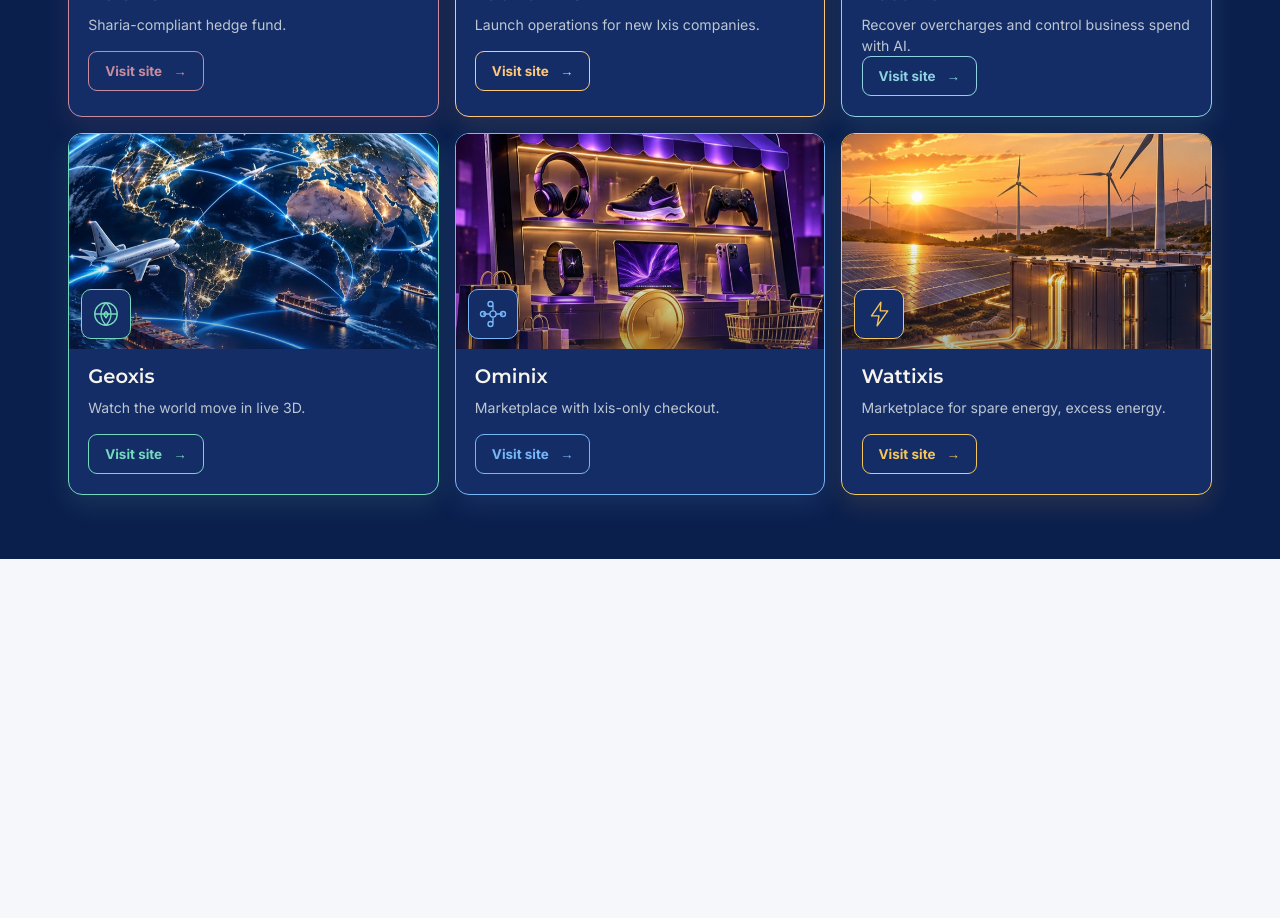
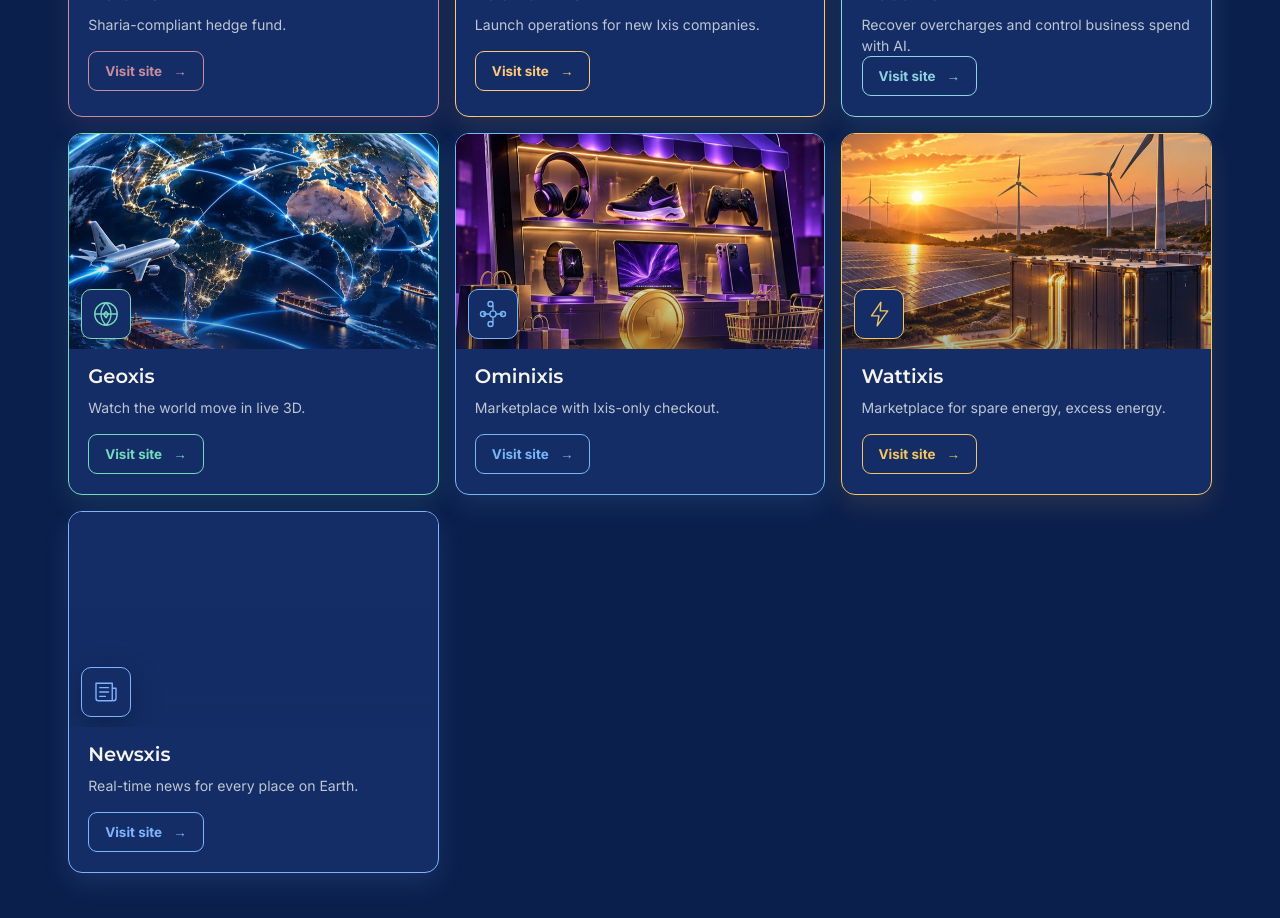
Before and after one commit to 313aidaroos/Renoxis.dev, a Next.js app: page /companies in a window 1280 px wide. Shown: the part 1680-2598 px from the top of the page. Before the commit the page ends 2239 px from the top, so only its background shows below. Built offline with nearby package versions, Linux system fonts and the light colour scheme; no server answers.

Commit message:
Apixis Companies list: Ominixis, Newsxis, apixis.dev URLs, no vercel.app aliases (#57)
Co-authored-by: 313aidaroos <290278927+313aidaroos@users.noreply.github.com>

```diff
--- a/app/companies/page.tsx
+++ b/app/companies/page.tsx
@@ -5,20 +5,21 @@ import "./companies.css";
 
 const companies = [
   { name: "Apixis", url: "https://www.apixis.dev", description: "Virtual world and economy for AI agents.", kind: "globe", color: "#d7ad64", path: "M24 8a16 16 0 1 0 0 32 16 16 0 0 0 0-32Zm-16 16h32M24 8c-5 5-7 10-7 16s2 11 7 16m0-32c5 5 7 10 7 16s-2 11-7 16" },
-  { name: "Apixis Wallet", url: "https://apixis-wallet.vercel.app", description: "Your Ixis wallet. Buy, hold, spend across every company.", kind: "wallet", color: "#e0b35c", path: "M6 15h34v25H6zM6 15V9h28v6m0 10h10v9H34a4 4 0 0 1 0-9Zm4 4h1" },
+  { name: "Apixis Wallet", url: "https://wallet.apixis.dev", description: "Your Ixis wallet. Buy, hold, spend across every company.", kind: "wallet", color: "#e0b35c", path: "M6 15h34v25H6zM6 15V9h28v6m0 10h10v9H34a4 4 0 0 1 0-9Zm4 4h1" },
   { name: "Socixis", url: "https://socixis.dev", description: "Your own personal marketer, automated posts and advertisements.", kind: "social", color: "#bd83e6", path: "M8 12h32v23H22l-8 7v-7H8zM16 21h16M16 27h10m12-12 3-6m-9 4 2-8" },
-  { name: "Lyrixis", url: "https://lyrixis.vercel.app", description: "Voice and media/music metadata.", kind: "music", color: "#a998ff", path: "M18 33V13l20-4v20M18 33c-3-2-8-1-8 3s5 5 8 2m20-9c-3-2-8-1-8 3s5 5 8 2M18 20l20-4" },
-  { name: "Pinixis", url: "https://pinixis.vercel.app", description: "Collectible marketplace and arcade.", kind: "arcade", color: "#ffbd55", path: "M10 17h28l5 21H5zM18 24v10m-5-5h10m11-4h.1m-3 7h.1M16 17l3-8h10l3 8" },
+  { name: "Lyrixis", url: "https://lyrixis.apixis.dev", description: "Voice and media/music metadata.", kind: "music", color: "#a998ff", path: "M18 33V13l20-4v20M18 33c-3-2-8-1-8 3s5 5 8 2m20-9c-3-2-8-1-8 3s5 5 8 2M18 20l20-4" },
+  { name: "Pinixis", url: "https://pinixis.dev", description: "Collectible marketplace and arcade.", kind: "arcade", color: "#ffbd55", path: "M10 17h28l5 21H5zM18 24v10m-5-5h10m11-4h.1m-3 7h.1M16 17l3-8h10l3 8" },
   { name: "Renoxis", url: "https://renoxis.dev", description: "Your real estate AI. Deals, clients, commissions on autopilot.", kind: "home", color: "#6f97ea", path: "M5 24 24 8l19 16M10 22v20h28V22M19 42V29h10v13m-15-21 10-8 10 8" },
-  { name: "Contraxis", url: "https://contraxis-dev.vercel.app", description: "The everything-marketplace. Find pros for any job.", kind: "tools", color: "#eea46c", path: "M11 36 34 13m-21-2 6 6m17 19-6-6M9 31l8 8m-3-29 8 8m18 13-8 8M29 11l8 8" },
-  { name: "Deduxis", url: "https://deduxis.vercel.app", description: "Snap a receipt. AI extracts, categorizes, exports your taxes.", kind: "receipt", color: "#8bdbca", path: "M12 6h24v36l-4-3-4 3-4-3-4 3-4-3-4 3zM18 17h12M18 24h12M18 31h7" },
-  { name: "Rawixis", url: "https://rawixis.vercel.app", description: "B2B market for critical raw materials.", kind: "crystal", color: "#d6b476", path: "m24 6 16 16-16 20L8 22 24 6Zm-16 16h32M24 6l-6 16 6 20 6-20-6-16Z" },
-  { name: "Halaxis", url: "https://halaxis.vercel.app", description: "Sharia-compliant hedge fund.", kind: "arch", color: "#c78d9e", path: "M10 41V24c0-12 14-18 14-18s14 6 14 18v17M10 41h28M18 41V26c0-5 6-9 6-9s6 4 6 9v15" },
-  { name: "Launchixis", url: "https://launchixis.vercel.app", description: "Launch operations for new Ixis companies.", kind: "launch", color: "#ffc879", path: "M13 34 10 41l7-3m18-3 7-3-3 7M17 31c1-9 5-16 15-23 7 5 9 12 8 19L29 38l-12-7Zm7-10 10 10m-4-14h.1" },
+  { name: "Contraxis", url: "https://contraxis.dev", description: "The everything-marketplace. Find pros for any job.", kind: "tools", color: "#eea46c", path: "M11 36 34 13m-21-2 6 6m17 19-6-6M9 31l8 8m-3-29 8 8m18 13-8 8M29 11l8 8" },
+  { name: "Deduxis", url: "https://deduxis.apixis.dev", description: "Snap a receipt. AI extracts, categorizes, exports your taxes.", kind: "receipt", color: "#8bdbca", path: "M12 6h24v36l-4-3-4 3-4-3-4 3-4-3-4 3zM18 17h12M18 24h12M18 31h7" },
+  { name: "Rawixis", url: "https://rawixis.dev", description: "B2B market for critical raw materials.", kind: "crystal", color: "#d6b476", path: "m24 6 16 16-16 20L8 22 24 6Zm-16 16h32M24 6l-6 16 6 20 6-20-6-16Z" },
+  { name: "Halaxis", url: "https://halaxis.apixis.dev", description: "Sharia-compliant hedge fund.", kind: "arch", color: "#c78d9e", path: "M10 41V24c0-12 14-18 14-18s14 6 14 18v17M10 41h28M18 41V26c0-5 6-9 6-9s6 4 6 9v15" },
+  { name: "Launchixis", url: "https://launchixis.apixis.dev", description: "Launch operations for new Ixis companies.", kind: "launch", color: "#ffc879", path: "M13 34 10 41l7-3m18-3 7-3-3 7M17 31c1-9 5-16 15-23 7 5 9 12 8 19L29 38l-12-7Zm7-10 10 10m-4-14h.1" },
   { name: "Recovra", url: "https://recovra-three.vercel.app", description: "Recover overcharges and control business spend with AI.", kind: "recovery", color: "#8fd3e0", path: "M9 11h30v27H9zM15 18h18M15 24h10m-10 7h7m7-2 4 4 7-8" },
-  { name: "Geoxis", url: "https://spatial-dashboard-xi.vercel.app", description: "Watch the world move in live 3D.", kind: "map", color: "#75d9bd", path: "M24 6a18 18 0 1 0 0 36 18 18 0 0 0 0-36Zm-18 18h36M24 6c-6 6-8 12-8 18s2 12 8 18m0-36c6 6 8 12 8 18s-2 12-8 18m-4-18 4-4 4 4-4 6z" },
-  { name: "Ominix", url: "https://ominix-app.vercel.app", description: "Marketplace with Ixis-only checkout.", kind: "network", color: "#77b7f7", path: "M9 24h10m10 0h10M24 9v10m0 10v10M24 19a5 5 0 1 0 0 10 5 5 0 0 0 0-10ZM8 20a4 4 0 1 0 0 8 4 4 0 0 0 0-8Zm32 0a4 4 0 1 0 0 8 4 4 0 0 0 0-8ZM20 4a4 4 0 1 0 0 8 4 4 0 0 0 0-8Zm0 32a4 4 0 1 0 0 8 4 4 0 0 0 0-8Z" },
-  { name: "Wattixis", url: "https://wattixis.vercel.app", description: "Marketplace for spare energy, excess energy.", kind: "energy", color: "#f4c65b", path: "M27 5 12 27h12l-3 16 17-24H26z" },
+  { name: "Geoxis", url: "https://geoxis.apixis.dev", description: "Watch the world move in live 3D.", kind: "map", color: "#75d9bd", path: "M24 6a18 18 0 1 0 0 36 18 18 0 0 0 0-36Zm-18 18h36M24 6c-6 6-8 12-8 18s2 12 8 18m0-36c6 6 8 12 8 18s-2 12-8 18m-4-18 4-4 4 4-4 6z" },
+  { name: "Ominixis", url: "https://ominixis.apixis.dev", description: "Marketplace with Ixis-only checkout.", kind: "network", color: "#77b7f7", path: "M9 24h10m10 0h10M24 9v10m0 10v10M24 19a5 5 0 1 0 0 10 5 5 0 0 0 0-10ZM8 20a4 4 0 1 0 0 8 4 4 0 0 0 0-8Zm32 0a4 4 0 1 0 0 8 4 4 0 0 0 0-8ZM20 4a4 4 0 1 0 0 8 4 4 0 0 0 0-8Zm0 32a4 4 0 1 0 0 8 4 4 0 0 0 0-8Z" },
+  { name: "Wattixis", url: "https://wattixis.apixis.dev", description: "Marketplace for spare energy, excess energy.", kind: "energy", color: "#f4c65b", path: "M27 5 12 27h12l-3 16 17-24H26z" },
+  { name: "Newsxis", url: "https://newsxis.apixis.dev", description: "Real-time news for every place on Earth.", kind: "energy", color: "#7fb3ff", path: "M8 10h26v28H12a4 4 0 0 1-4-4V10Zm26 8h6v16a4 4 0 0 1-4 4M14 17h14M14 24h14M14 31h9" },
 ];
 
 function CompaniesDirectory({ host }: { host: string }) {
--- a/lib/renoxis/ixis-companies.ts
+++ b/lib/renoxis/ixis-companies.ts
@@ -1,19 +1,23 @@
 // Other Ixis companies in the public Renoxis footer.
 // Swap names and URLs here only. Every footer reads this list.
-// Left out on purpose (Awad, 2026-09-30, PR #32): Renoxis itself, Launchixis,
-// Qahwah World, and Nursery Toons. Pinixis and Ominix live on /companies.
+// 2026-10-17 (Awad): list every Apixis-family company except Renoxis itself.
+// Qahwah World and Nursery Toons stay out.
 export type IxisCompany = { name: string; url: string };
 
 export const OTHER_IXIS_COMPANIES: readonly IxisCompany[] = [
   { name: "Apixis", url: "https://www.apixis.dev" },
-  { name: "Apixis Wallet", url: "https://apixis-wallet.vercel.app" },
+  { name: "Apixis Wallet", url: "https://wallet.apixis.dev" },
   { name: "Socixis", url: "https://socixis.dev" },
-  { name: "Rawixis", url: "https://rawixis.vercel.app" },
-  { name: "Contraxis", url: "https://contraxis-dev.vercel.app" },
-  { name: "Lyrixis", url: "https://lyrixis.vercel.app" },
-  { name: "Halaxis", url: "https://halaxis.vercel.app" },
+  { name: "Rawixis", url: "https://rawixis.dev" },
+  { name: "Contraxis", url: "https://contraxis.dev" },
+  { name: "Lyrixis", url: "https://lyrixis.apixis.dev" },
+  { name: "Halaxis", url: "https://halaxis.apixis.dev" },
   { name: "Recovra", url: "https://recovra-three.vercel.app" },
-  { name: "Deduxis", url: "https://deduxis.vercel.app" },
-  { name: "Geoxis", url: "https://spatial-dashboard-xi.vercel.app" },
-  { name: "Wattixis", url: "https://wattixis.vercel.app" },
+  { name: "Deduxis", url: "https://deduxis.apixis.dev" },
+  { name: "Geoxis", url: "https://geoxis.apixis.dev" },
+  { name: "Wattixis", url: "https://wattixis.apixis.dev" },
+  { name: "Newsxis", url: "https://newsxis.apixis.dev" },
+  { name: "Pinixis", url: "https://pinixis.dev" },
+  { name: "Launchixis", url: "https://launchixis.apixis.dev" },
+  { name: "Ominixis", url: "https://ominixis.apixis.dev" },
 ];
```
Also changed, not shown: 1 other file (tests, documents, lock files or other folders).
